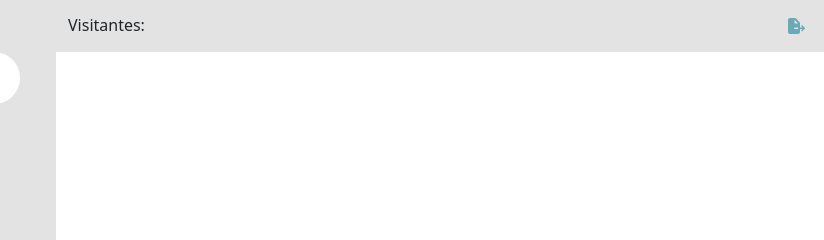
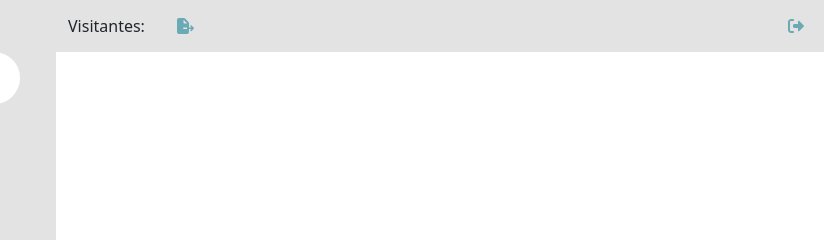
Before and after one commit to nucleosistemasit/agora-virtual-host, a plain HTML site: page docs/index.html in a window 1280 px wide. Shown: the top 240 px of the page, 456-1280 px from the left. Drawn offline with Linux system fonts and the light colour scheme.

Commit message:
Ajuste logout

```diff
--- a/docs/css/style-estande-host.css
+++ b/docs/css/style-estande-host.css
@@ -850,6 +850,11 @@ audio {
 #download-csv {
     background: none;
     border: none;
+}
+
+#logout-button {
+    background: none;
+    border: none;
     float: right;
 }
 
--- a/docs/index.html
+++ b/docs/index.html
@@ -33,6 +33,7 @@
                 <span class="">Visitantes: </span>
                 <span id="connectionsId" class="connections"></span>
                 <button id="download-csv"><i class="fa-solid fa-file-export"></i></button>
+                <button id="logout-button" onclick="logout()"><i class="fa-solid fa-right-from-bracket"></i></button>
             </div>
         </div>
         <div id="chat" class="row chat chat-client">
--- a/docs/js/main.js
+++ b/docs/js/main.js
@@ -13,6 +13,11 @@ function escapeHtml(string) {
     return String(string).replace(/[<>"'`]/g, function(s) {
         return entityMap[s];
     });
+}
+
+function logout() {
+    localStorage.removeItem('authToken');
+    document.location.href = '/';
 }
 
 function sendReply(element) {
```
